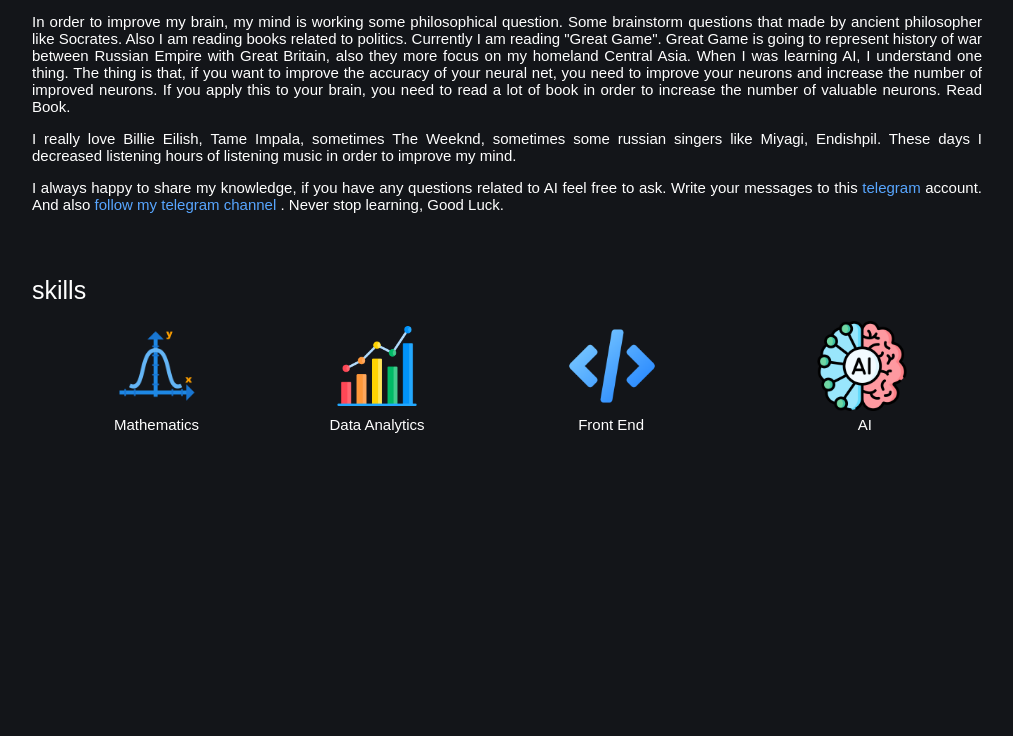
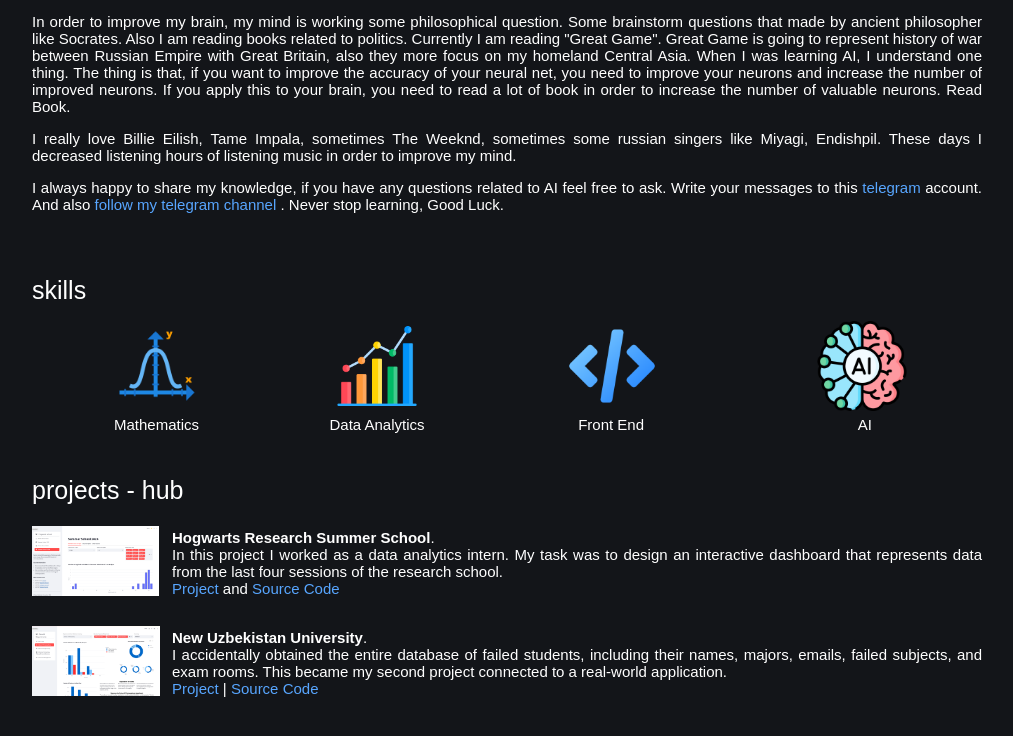
Before and after one commit to E-Zakirovich/azamatdotcom, a React (Vite) app: page / in a window 1280 px wide. Shown: the part 984-1720 px from the top of the page, without its empty margins (133-1146 px from the left). Before the commit the page ends 1450 px from the top, so only its background shows below. Built offline with nearby package versions, Linux system fonts and the light colour scheme.

Commit message:
project style updated

```diff
--- a/src/App.css
+++ b/src/App.css
@@ -447,7 +447,7 @@ body {
     position: absolute;
     top: 50px;
     /*border: 1px solid #ba1717;*/
-    height: 250px;
+    height: 100px;
     width: 950px;
     cursor: pointer;
     transition: transform 0.2s ease, box-shadow 0.2s ease;
@@ -457,19 +457,16 @@ body {
     position: absolute;
     top: 10px;
     left: 0;
-    /*transform: translateY(-50%);*/
-    height: 150px;
-    width: 310px;
+    height: 70px;
 }
 
 .hogwarts-project-description-container {
     position: absolute;
-    top: 50%;
-    left: 340px;
-    transform: translateY(-50%);
+    top: 8px;
+    left: 140px;
     /*border: 1px solid #ba1717;*/
-    height: 240px;
-    width: 610px;
+    height: 80px;
+    width: 810px;
 }
 
 .hogwarts-project-description {
@@ -480,7 +477,7 @@ body {
     text-align: justify;
     font-family: Arial, sans-serif;
     font-size: 15px;
-    width: 600px;
+    width: 810px;
 }
 
 .hogwarts-project-description a {
@@ -491,9 +488,9 @@ body {
 
 .resit-project-container {
     position: absolute;
-    top: 250px;
+    top: 150px;
     /*border: 1px solid #ba1717;*/
-    height: 250px;
+    height: 100px;
     width: 950px;
     cursor: pointer;
     transition: transform 0.2s ease, box-shadow 0.2s ease;
@@ -502,20 +499,17 @@ body {
 .resit-project-photo{
     position: absolute;
     top: 10px;
-    right: 0;
-    /*transform: translateY(-50%);*/
-    height: 150px;
-    width: 320px;
+    left: 0;
+    height: 70px;
 }
 
 .resit-project-description-container {
     position: absolute;
-    top: 50%;
-    left: 0;
-    transform: translateY(-50%);
+    top: 8px;
+    left: 140px;
     /*border: 1px solid #ba1717;*/
-    height: 240px;
-    width: 610px;
+    height: 80px;
+    width: 810px;
 }
 
 .resit-project-description {
@@ -526,7 +520,7 @@ body {
     text-align: justify;
     font-family: Arial, sans-serif;
     font-size: 15px;
-    width: 600px;
+    width: 810px;
 }
 
 .resit-project-description a {
--- a/src/App.tsx
+++ b/src/App.tsx
@@ -12,8 +12,8 @@ import frontend from "./../public/code.png"
 
 import dataanalytics from "./../public/analysis.png"
 
-// import hogwarts from "./../public/hogwarts.png"
-// import resit from "./../public/resit.png"
+import hogwarts from "./../public/hogwarts.png"
+import resit from "./../public/resit.png"
 //
 //
 // import {
@@ -239,82 +239,74 @@ function App() {
 
         </div>
 
-        {/*<div className="projects-container">*/}
-        {/*    <div className="about-me">Projects</div>*/}
+        <div className="projects-container">
+            <div className="about-me">projects - hub</div>
 
-        {/*    <div className="hogwarts-project-container">*/}
+            <div className="hogwarts-project-container">
 
-        {/*        <img className="hogwarts-project-photo" src={hogwarts} alt={hogwarts}/>*/}
+                <img className="hogwarts-project-photo" src={hogwarts} alt={hogwarts}/>
 
-        {/*        <div className="hogwarts-project-description-container">*/}
-        {/*            <div className="hogwarts-project-description">*/}
-        {/*                I participated in a project called the<strong> Hogwarts Research Summer School</strong>, where I worked as a data analytics intern.*/}
-        {/*                My task was to design an interactive dashboard that represents data from the last four*/}
-        {/*                sessions of the research school.*/}
-        {/*                /!*<br /><br />*!/*/}
-        {/*                While working on the project, I faced several challenges. Most of users entered wrong inputs for columns.*/}
-        {/*                Each session had its own separate database with different column names, which made it difficult*/}
-        {/*                to merge them into a single unified dataset. As a result, instead of creating one combined*/}
-        {/*                dashboard, I developed four separate dashboards—one for each session. With this project I gained a lot of new knowledge and experience.*/}
-        {/*                <br />*/}
-        {/*                <a*/}
-        {/*                    href="https://hogwarts.streamlit.app"*/}
-        {/*                    target="_blank"*/}
-        {/*                    rel="noreferrer"*/}
-        {/*                >*/}
-        {/*                    Project*/}
-        {/*                </a>*/}
-        {/*                {" "}|{" "}*/}
-        {/*                <a*/}
-        {/*                    href="https://github.com/E-Zakirovich/hogwarts"*/}
-        {/*                    target="_blank"*/}
-        {/*                    rel="noreferrer"*/}
-        {/*                >*/}
-        {/*                    Source Code*/}
-        {/*                </a>*/}
-        {/*            </div>*/}
-        {/*        </div>*/}
-        {/*    </div>*/}
+                <div className="hogwarts-project-description-container">
+                    <div className="hogwarts-project-description">
+                        <strong> Hogwarts Research Summer School</strong>.
+                        <br/>
+                        In this project I worked as a data analytics intern.
+                        My task was to design an interactive dashboard that represents data from the last four sessions of the research school.
+                        <br/>
+                        <a
+                            href="https://hogwarts.streamlit.app"
+                            target="_blank"
+                            rel="noreferrer"
+                        >
+                            Project
+                        </a>
+                        {" and "}
+                        <a
+                            href="https://github.com/E-Zakirovich/hogwarts"
+                            target="_blank"
+                            rel="noreferrer"
+                        >
+                            Source Code
+                        </a>
+                    </div>
+                </div>
+            </div>
 
-        {/*    <div className="resit-project-container">*/}
+            <div className="resit-project-container">
 
-        {/*        <img className="resit-project-photo" src={resit} alt={hogwarts}/>*/}
+                <img className="resit-project-photo" src={resit} alt={hogwarts}/>
 
-        {/*        <div className="resit-project-description-container">*/}
-        {/*            <div className="resit-project-description">*/}
-        {/*                When I was a sophomore at New Uzbekistan, I failed seven subjects*/}
-        {/*                with an F grade. It was a difficult time, and I wanted to find an*/}
-        {/*                argument regarding the exam structure of my university. Interestingly,*/}
-        {/*                I accidentally obtained the entire database of failed students, including*/}
-        {/*                their names, majors, emails, failed subjects, and exam rooms. This became*/}
-        {/*                my second project connected to a real-world application. The interesting*/}
-        {/*                part is that I combined two tables into one. It was challenging; I used a 4D matrix to represent*/}
-        {/*                exam rooms, exam subjects, and exam times. Even though I could not find any counterarguments, I*/}
-        {/*                gained valuable experience. Interestingly, I passed five out of seven resit exams and was accepted*/}
-        {/*                into the junior year.*/}
+                <div className="resit-project-description-container">
+                    <div className="resit-project-description">
+                        <strong> New Uzbekistan University</strong>.
+                        <br/>
+
+                        I accidentally obtained the entire database of failed students, including
+                        their names, majors, emails, failed subjects, and exam rooms. This became
+                        my second project connected to a real-world application.
 
 
-        {/*                <br />*/}
-        {/*                <a*/}
-        {/*                    href="https://newuu-resit-exam-data-visualisation.streamlit.app"*/}
-        {/*                    target="_blank"*/}
-        {/*                    rel="noreferrer"*/}
-        {/*                >*/}
-        {/*                    Project*/}
-        {/*                </a>*/}
-        {/*                {" "}| {" "}*/}
-        {/*                <a*/}
-        {/*                    href="https://github.com/E-Zakirovich/resit_exam_data_visualization"*/}
-        {/*                    target="_blank"*/}
-        {/*                    rel="noreferrer"*/}
-        {/*                >*/}
-        {/*                    Source Code*/}
-        {/*                </a>*/}
-        {/*            </div>*/}
-        {/*        </div>*/}
-        {/*    </div>*/}
+                        <br />
+                        <a
+                            href="https://newuu-resit-exam-data-visualisation.streamlit.app"
+                            target="_blank"
+                            rel="noreferrer"
+                        >
+                            Project
+                        </a>
+                        {" "}| {" "}
+                        <a
+                            href="https://github.com/E-Zakirovich/resit_exam_data_visualization"
+                            target="_blank"
+                            rel="noreferrer"
+                        >
+                            Source Code
+                        </a>
+                    </div>
+                </div>
+            </div>
 
-        {/*</div>*/}
+        </div>
 
     </>
   )
```
